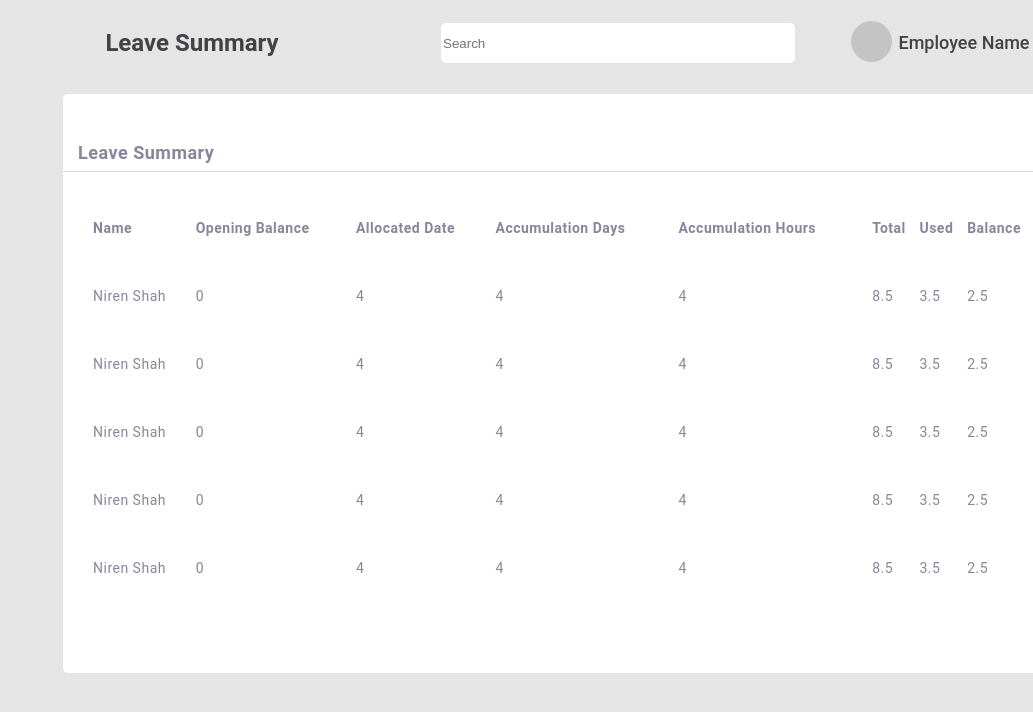
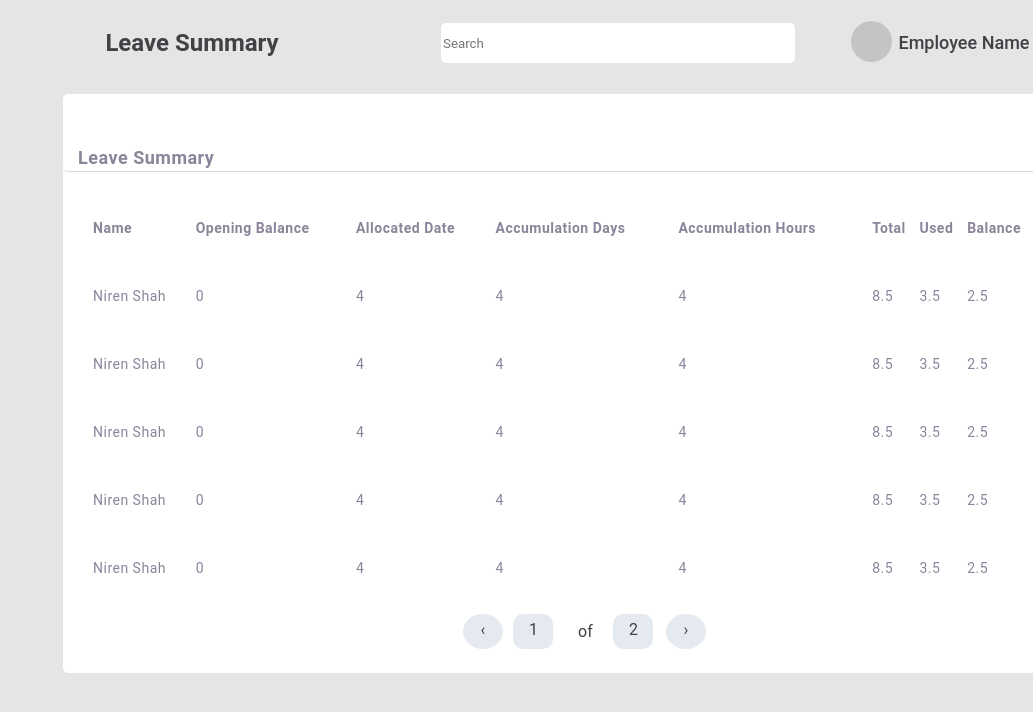
Before and after one commit to Sarita-Dangi-Internship/fuse-HRM, a React (Create React App) app: page / in a window 1280 px wide. Shown: the top 712 px of the page, without its empty margins (247-1280 px from the left). Built offline with nearby package versions, Linux system fonts and the light colour scheme.

Commit message:
edit some css and add buttons for page display

```diff
--- a/src/components/leaveSummary.js
+++ b/src/components/leaveSummary.js
@@ -67,44 +67,28 @@ export class LeaveSummary extends Component {
   }
   render() {
     return (
-      <div className="layout">
-        <div className="nav_bar">
-          <p className="title">Leave Summary</p>
-          <input type="text" placeholder="Search" className="search"></input>
-          <div className="photo_profile"></div>
-          <div>
-            <p className="employee_name">Employee Name</p>
-          </div>
-        </div>
-        <div className="body">
-          <p className="inner_title">Leave Summary</p>
-          <Table striped bordered>
-            <thead>
-              <tr>
-                <th>Name</th>
-                <th>Opening Balance</th>
-                <th>Allocated Date</th>
-                <th>Accumulation Days</th>
-                <th>Accumulation Hours</th>
-                <th>Total</th>
-                <th>Used</th>
-                <th>Balance</th>
-              </tr>
-            </thead>
-
-            {this.state.users.map((user) => {
-              return <tbody>{UserData(user)}</tbody>;
+      <div>
+        {TopPage()}
+        <div className="top_page bg_color body">
+          <p className="font_body bg_color top_page inner_title">
+            Leave Summary
+          </p>
+          <Table striped bordered className="bg_color">
+            {TableHead()}
+            {this.state.users.map((user, i) => {
+              return <tbody className="font_body">{UserData(user, i)}</tbody>;
             })}
           </Table>
+          {Footer()}
         </div>
       </div>
     );
   }
 }
 
-const UserData = (user) => {
+const UserData = (user, i) => {
   return (
-    <tr>
+    <tr key={i}>
       <td>{user.name}</td>
       <td>{user.opening_bal}</td>
       <td>{user.allocated_date}</td>
@@ -117,4 +101,60 @@ const UserData = (user) => {
   );
 };
 
+const TopPage = () => {
+  return (
+    <div className="nav_bar">
+      <p className="top_page title">Leave Summary</p>
+      <input
+        type="text"
+        placeholder="Search"
+        className="top_page bg_color search"
+      ></input>
+      <div className="photo_profile"></div>
+      <button className="down_arr">
+        <i class="arrow down" />
+      </button>
+      <div>
+        <p className="top_page employee_name">Employee Name</p>
+      </div>
+    </div>
+  );
+};
+
+const TableHead = () => {
+  return (
+    <thead className="font_body">
+      <tr>
+        <th>Name</th>
+        <th>Opening Balance</th>
+        <th>Allocated Date</th>
+        <th>Accumulation Days</th>
+        <th>Accumulation Hours</th>
+        <th>Total</th>
+        <th>Used</th>
+        <th>Balance</th>
+      </tr>
+    </thead>
+  );
+};
+
+const Footer = () => {
+  return (
+    <div>
+      <a href="#" className="btn_props previous round">
+        &#8249;
+      </a>
+      <a href="#" className="btn_props next round">
+        &#8250;
+      </a>
+      <a href="#" className="btn_props prev_num curved_side">
+        1
+      </a>
+      <p className="txt bg_color">of</p>
+      <a href="#" className="btn_props next_num curved_side">
+        2
+      </a>
+    </div>
+  );
+};
 export default LeaveSummary;
--- a/src/styles/layouts/leaveSummary.scss
+++ b/src/styles/layouts/leaveSummary.scss
@@ -1,28 +1,36 @@
 * {
   background: #e5e5e5;
 }
+.top_page {
+  position: absolute;
+  border-radius: 5px;
+  font-family: Roboto;
+}
+.font_body {
+  color: #8b849a;
+  font-family: Roboto;
+  font-size: 14px;
+  line-height: 27px;
+  letter-spacing: 0.496657px;
+}
+.bg_color {
+  background: #ffffff;
+}
 .body {
-  background: #ffffff;
-  border-radius: 5px;
-  position: relative;
   width: 1006px;
   height: 579px;
   left: 310px;
   top: 94px;
 }
 .title {
-  position: absolute;
   width: 174px;
   height: 28px;
   left: 352px;
   top: 29px;
-
-  font-family: Roboto;
   font-style: normal;
   font-weight: bold;
   font-size: 24px;
   line-height: 28px;
-
   color: #404245;
 }
 .search {
@@ -32,9 +40,6 @@
   height: 40px;
   left: 688px;
   top: 23px;
-
-  background: #ffffff;
-  border-radius: 5px;
 }
 .photo_profile {
   border-radius: 50%;
@@ -46,34 +51,24 @@
   background: #c4c4c4;
 }
 .employee_name {
-  position: absolute;
   width: 132px;
   height: 21px;
   left: 1145px;
   top: 32px;
-
-  font-family: Roboto;
-  font-style: normal;
   font-weight: 500;
   font-size: 18px;
   line-height: 21px;
-
   color: #404245;
 }
 
 .inner_title {
-  background: #ffffff;
-  position: absolute;
   height: 28px;
   width: 100%;
   top: 50px;
   text-align: left;
   padding-left: 15px;
-  font-family: Roboto;
   font-weight: bold;
   font-size: 18px;
-  letter-spacing: 0.496657px;
-  color: #8b849a;
   border-bottom: 0.5px solid rgba(0, 0, 0, 0.15);
 }
 
@@ -82,37 +77,76 @@ table {
   width: 950px;
   left: 30px;
   top: 100px;
-  background: #ffffff;
-  border-radius: 5px;
 }
 
 thead {
-  font-family: Roboto;
   font-weight: 700;
-  font-size: 14px;
-  line-height: 27px;
+}
 
-  letter-spacing: 0.496657px;
-
-  color: #8b849a;
-}
-tbody {
-  font-family: Roboto;
-
-  font-style: normal;
-  background: #ffffff;
-
-  font-weight: normal;
-  font-size: 14px;
-  line-height: 27px;
-
-  letter-spacing: 0.496657px;
-
-  color: #8b849a;
-}
 td,
 th {
   text-align: left;
   line-height: 68px;
   background: #ffffff;
 }
+
+a {
+  text-decoration: none;
+  display: inline-block;
+  padding: 8px 16px;
+}
+
+a:hover {
+  background: #ddd;
+}
+.btn_props {
+  background: #e5eaf1;
+  color: #404245;
+  position: absolute;
+  width: 40px;
+  height: 35px;
+  top: 520px;
+}
+.previous {
+  left: 400px;
+}
+.next {
+  left: 603px;
+}
+.round {
+  border-radius: 50%;
+}
+.prev_num {
+  left: 450px;
+}
+.next_num {
+  left: 550px;
+}
+.curved_side {
+  border-radius: 10px;
+}
+.txt {
+  color: #404245;
+  position: absolute;
+  top: 530px;
+  left: 515px;
+}
+.arrow {
+  border: solid black;
+  border-width: 0 3px 3px 0;
+  display: inline-block;
+  padding: 3px;
+}
+.down {
+  transform: rotate(45deg);
+  -webkit-transform: rotate(45deg);
+}
+.down_arr {
+  border: none;
+  position: absolute;
+  left: 1280px;
+  top: 32px;
+}
+.down_arr:hover {
+  cursor: pointer;
+}
```
